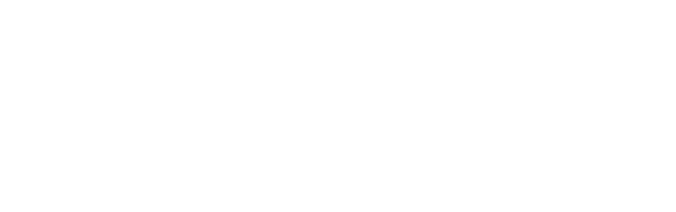
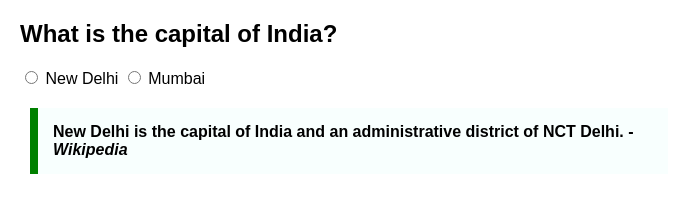
Before and after one commit to acciojob/trivia-hzratali, a website: page main.html in a window 1280 px wide. Shown: the whole page, without its empty margins (0-676 px from the left). Drawn offline with Linux system fonts and the light colour scheme.

Commit message:
created a submission

```diff
--- a/main.html
+++ b/main.html
@@ -8,6 +8,21 @@
 
 <body>
 	<!-- the entire body must be written by student -->
+	<div class="question-container">
+        <h2>What is the capital of India?</h2>
+        <form>
+            <label>
+                <input type="radio" name="capital" value="new-delhi"> New Delhi
+            </label>
+            <label>
+                <input type="radio" name="capital" value="mumbai"> Mumbai
+            </label>
+        </form>
+    </div>
+
+    <blockquote>
+        New Delhi is the capital of India and an administrative district of NCT Delhi. - <cite>Wikipedia</cite>
+    </blockquote>
     <script type="text/javascript" src="./script.js">
 </script>
 
--- a/styles.css
+++ b/styles.css
@@ -1,2 +1,19 @@
 
 /* Your CSS Code here. */
+body {
+            font-family: Arial, sans-serif;
+            margin: 20px;
+        }
+
+        .question-container {
+            margin-bottom: 20px;
+        }
+
+        blockquote {
+            max-width: 600px;
+            margin: 10px;
+            padding: 15px;
+            border-left: 8px solid green;
+            background-color: #f8fffe;
+            font-weight: bold;
+        }
```
